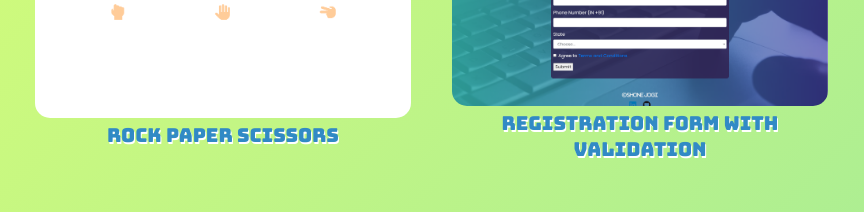
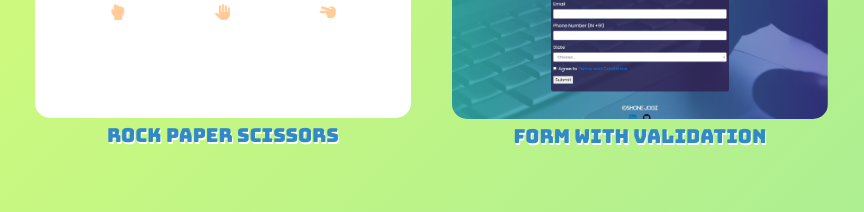
Before and after one commit to Shoney13/HTML-projects, a plain HTML site: page index.html in a window 1280 px wide. Shown: the part 213-425 px from the top of the page, 0-864 px from the left. Drawn offline with Linux system fonts and the light colour scheme; grey boxes are pictures that could not be loaded.

Commit message:
renamed form with validation

```diff
--- a/index.html
+++ b/index.html
@@ -48,7 +48,7 @@
 							srcset=""
 						/>
 					</div>
-					<div class="projectname">Registration Form with Validation</div>
+					<div class="projectname">Form with Validation</div>
 				</a>
 			</div>
 			<div class="project" id="p9">
```
